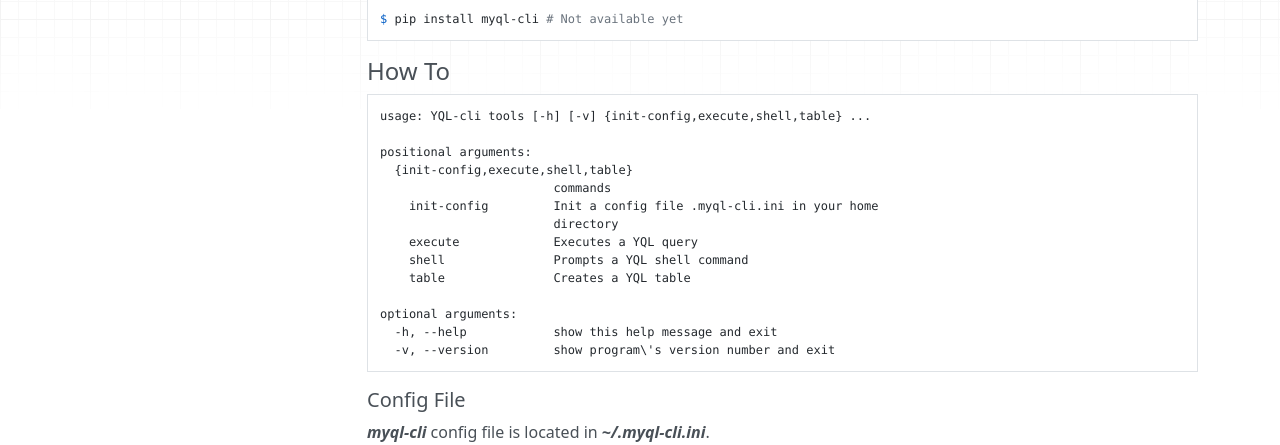
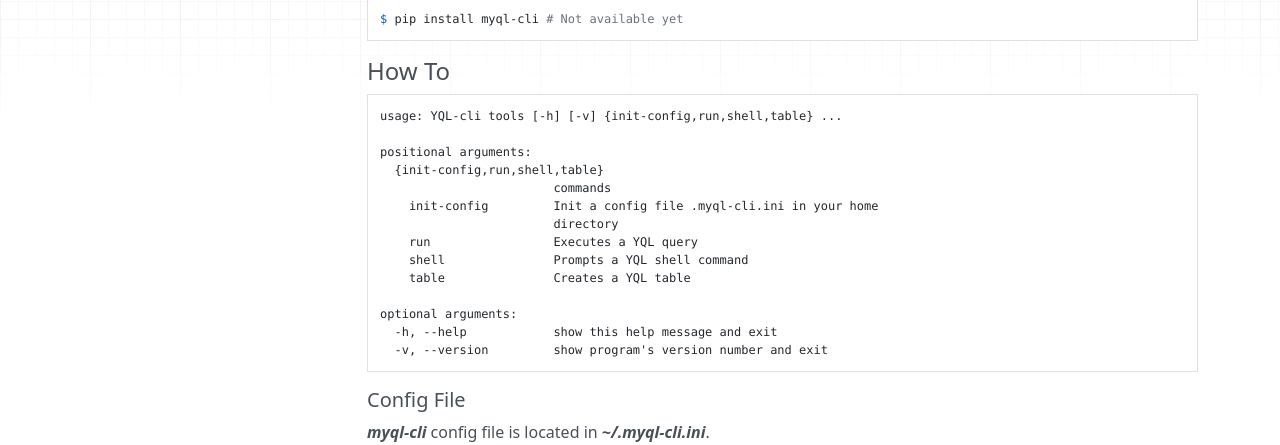
Before and after one commit to josuebrunel/myql-cli, an MkDocs documentation site: the page built from docs/index.md, in a window 1280 px wide and 900 px high. Shown: the part 197-642 px from the top of the window. Built offline with MkDocs 1.6.1, drawn with Linux system fonts in a browser that asks for light colours; nearby versions of some CDN libraries.

Commit message:
#1 : Updating doc

````diff
--- a/docs/index.md
+++ b/docs/index.md
@@ -11,20 +11,20 @@ $ pip install myql-cli # Not available yet
 #### How To
 
 ```shell
-usage: YQL-cli tools [-h] [-v] {init-config,execute,shell,table} ...
+usage: YQL-cli tools [-h] [-v] {init-config,run,shell,table} ...
 
 positional arguments:
-  {init-config,execute,shell,table}
+  {init-config,run,shell,table}
                         commands
     init-config         Init a config file .myql-cli.ini in your home
                         directory
-    execute             Executes a YQL query
+    run                 Executes a YQL query
     shell               Prompts a YQL shell command
     table               Creates a YQL table
 
 optional arguments:
   -h, --help            show this help message and exit
-  -v, --version         show program\'s version number and exit
+  -v, --version         show program's version number and exit
 ```
 
 ##### Config File
````
Also changed, not shown: README.md (+3 -3 lines).
